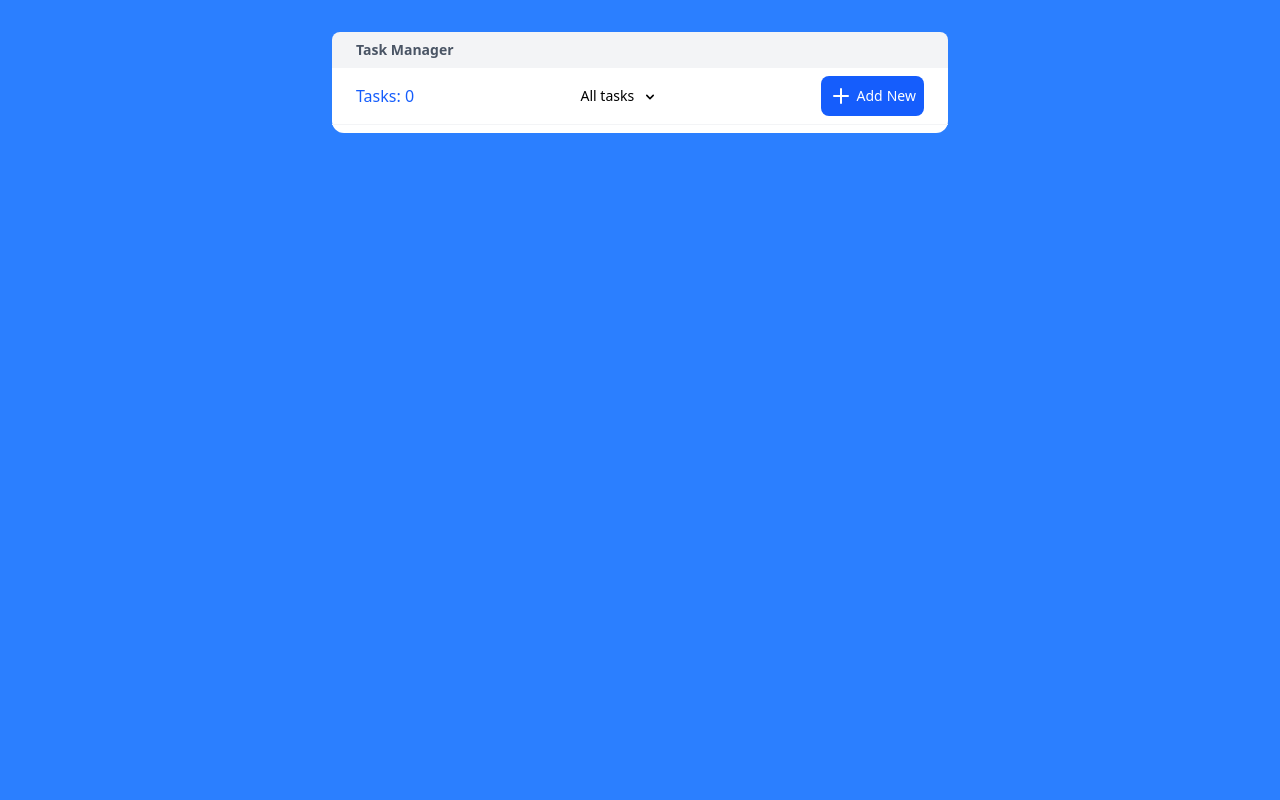
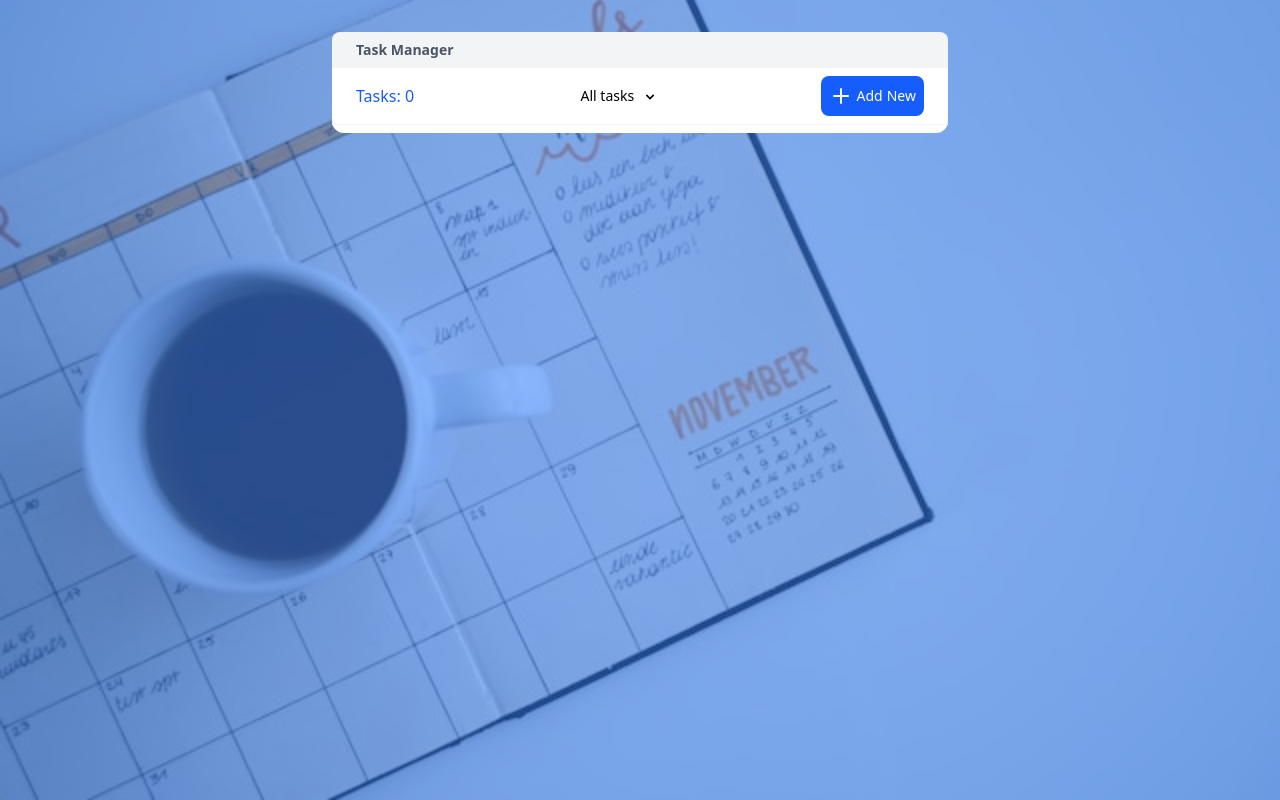
Before and after one commit to adexfit/nexttaskmanager, a Next.js app: page / in a window 1280 px wide. Built offline with nearby package versions, Linux system fonts and the light colour scheme.

Commit message:
added background image to home page

```diff
--- a/src/app/page.tsx
+++ b/src/app/page.tsx
@@ -6,7 +6,7 @@ import Menu from "@/components/Menu";
 import { useTaskStore } from "@/store/useTaskStore";
 import NewTask from "@/components/NewTask";
 import AllNotes from "@/components/AllNotes";
-import UpdateTask from "@/components/UpdateTask";
+// import UpdateTask from "@/components/UpdateTask";
 
 export default function Home() {
   const { theme } = useTheme();
@@ -14,8 +14,9 @@ export default function Home() {
 
   console.log(theme);
   return (
-    <div className="min-h-screen bg-blue-500 px-6 py-8 dark:bg-gray-800">
-      <div className="mx-auto h-auto w-full rounded-xl bg-white md:w-2/3 lg:w-1/2 dark:bg-gray-700">
+    <div className="relative min-h-screen bg-[url(/bg.jpg)] bg-cover bg-center px-6 py-8">
+      <div className="absolute inset-0 bg-blue-500/50 dark:bg-gray-800/80"></div>
+      <div className="relative z-10 mx-auto h-auto w-full rounded-xl bg-white md:w-2/3 lg:w-1/2 dark:bg-gray-700">
         <Header />
         {!newTaskPage && <Menu />}
         {!newTaskPage && <hr className="text-gray-100 dark:text-gray-600" />}
@@ -26,4 +27,6 @@ export default function Home() {
   );
 }
 
-// [#E3E3E3]
+// [#E3E3E3]   min-h-screen
+// "bg-[url(/bg.jpg)]"
+// bg-blue-900/80
```
Also changed, not shown: public/bg.jpg (added).
